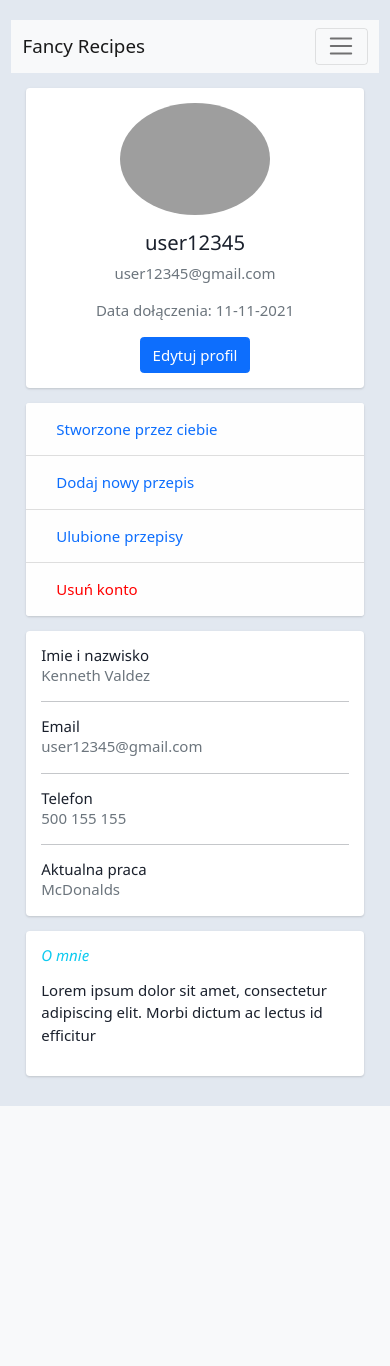
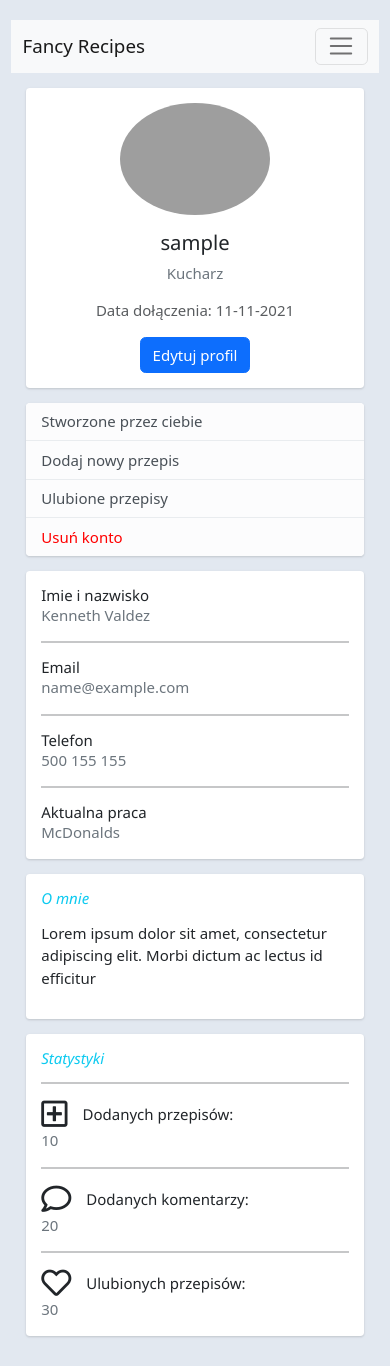
Before and after one commit to patryk0504/Fancy-Recipes, a Django app: page /profile/ in a window 390 px wide. Before the commit the page ends 1106 px from the top, so only its background shows below. Run offline with Django 3.2, Linux system fonts and the light colour scheme; the visitor is signed in with stand-in values (Sample User, id 1); some libraries are stand-ins or nearby versions; grey boxes are pictures that could not be loaded.

Commit message:
add some fixes

```diff
--- a/Fancy_Recipes/app/templates/base.html
+++ b/Fancy_Recipes/app/templates/base.html
@@ -7,6 +7,13 @@
     <title>{% block title %}{% endblock %}Fancy Recipes</title>
     <link rel="stylesheet" href="https://www.w3schools.com/w3css/4/w3.css">
     <link href="https://cdn.jsdelivr.net/npm/bootstrap@5.0.0-beta3/dist/css/bootstrap.min.css" rel="stylesheet" integrity="sha384-eOJMYsd53ii+scO/bJGFsiCZc+5NDVN2yr8+0RDqr0Ql0h+rP48ckxlpbzKgwra6" crossorigin="anonymous">
+    <link rel="stylesheet" href="https://cdn.jsdelivr.net/npm/bootstrap-icons@1.4.1/font/bootstrap-icons.css">
+
+
+    <link rel="stylesheet" href="https://use.fontawesome.com/releases/v5.11.2/css/all.css">
+    <link rel="stylesheet" href="https://fonts.googleapis.com/css?family=Roboto:300,400,500,700&display=swap">
+    <link rel="stylesheet" href="css/bootstrap.min.css">
+    <link rel="stylesheet" href="css/mdb.min.css">
 
     <link rel="stylesheet" type="text/css" href="{% static 'app/main.css' %}">
 
--- a/Fancy_Recipes/app/templates/profile.html
+++ b/Fancy_Recipes/app/templates/profile.html
@@ -10,10 +10,13 @@
                   <div class="d-flex flex-column align-items-center text-center">
                     <img src="https://cdn1.iconfinder.com/data/icons/user-avatars/57/cook-512.png" alt="Admin" class="rounded-circle" width="150">
                     <div class="mt-3">
-{#                      <h4>{{ user.username }}</h4>#}
+                      <h4>{{ user.username }}</h4>
 {#                        <p class="text-secondary">{{ user.email }}</p>#}
-                        <h4>user12345</h4>
-                        <p class="text-secondary">{{ email }}</p>
+                        {% if role == 'cook' %}
+                        <p class="text-secondary">Kucharz</p>
+                        {% else %}
+                        <p class="text-secondary">Użytkownik</p>
+                        {% endif %}
                         <p class="text-muted font-size-sm">Data dołączenia: {{ join_date }}</p>
                         <input type="button" class="btn btn-primary" onclick="location.href='{% url 'updateProfile' %}'" value="Edytuj profil" />
 
@@ -47,7 +50,7 @@
                       <h6 class="mb-0">Email</h6>
                     </div>
                     <div class="col-sm-9 text-secondary">
-                      {{ email }}
+                        {{ user.email }}
                     </div>
                   </div>
                   <hr>
@@ -81,6 +84,48 @@
                     </div>
                   </div>
                 </div>
+                  <div class="col-sm-6 mb-3">
+                  <div class="card h-100">
+                    <div class="card-body">
+                      <h6 class="d-flex align-items-center mb-3"><i class="material-icons text-info mr-2">Statystyki</i></h6>
+                      <hr>
+                      <div class="row">
+                        <div class="col-sm-7">
+                          <h6 class="mb-0" style="display: flex;align-items: center;">
+                              <i class="far fa-plus-square fa-2x"></i></i><span style="margin-left: 1rem;">Dodanych przepisów:</span>
+                          </h6>
+                        </div>
+                        <div class="col-sm-3 text-secondary" style="margin-left: auto;display: flex;align-items: center;">
+                            {{ stats.recipes_num }}
+                        </div>
+                      </div>
+
+                        <hr>
+                      <div class="row">
+                        <div class="col-sm-7">
+                          <h6 class="mb-0" style="display: flex;align-items: center;">
+                              <i class="far fa-comment fa-2x"></i></i><span style="margin-left: 1rem;">Dodanych komentarzy:</span>
+                          </h6>
+                        </div>
+                        <div class="col-sm-3 text-secondary" style="margin-left: auto;display: flex;align-items: center;">
+                            {{ stats.comments_num }}
+                        </div>
+                      </div>
+
+                        <hr>
+                      <div class="row">
+                        <div class="col-sm-7">
+                          <h6 class="mb-0" style="display: flex;align-items: center;">
+                                  <i class="far fa-heart fa-2x"></i></i><span style="margin-left: 1rem;">Ulubionych przepisów:</span>
+                          </h6>
+                        </div>
+                        <div class="col-sm-3 text-secondary" style="margin-left: auto;display: flex;align-items: center;">
+                            {{ stats.likes }}
+                        </div>
+                      </div>
+                    </div>
+                  </div>
+                  </div>
             </div>
           </div>
         </div>
--- a/Fancy_Recipes/app/templates/updateProfile.html
+++ b/Fancy_Recipes/app/templates/updateProfile.html
@@ -22,8 +22,7 @@
                 <div class="col d-flex flex-column flex-sm-row justify-content-between mb-3">
                   <div class="text-center text-sm-left mb-2 mb-sm-0">
                     <h4 class="pt-sm-2 pb-1 mb-0 text-nowrap">{{ full_name }}</h4>
-{#                      <p class="mb-0">@{{ user.username }}</p>#}
-                    <p class="mb-0">@user12345</p>
+                      <p class="mb-0">@{{ user.username }}</p>
                   </div>
                   <div class="text-center text-sm-right">
                     <span class="badge badge-secondary">administrator</span>
--- a/Fancy_Recipes/app/views.py
+++ b/Fancy_Recipes/app/views.py
@@ -40,10 +40,13 @@
         'role' : 'cook',
         'join_date' : '11-11-2021',
         'full_name' : 'Kenneth Valdez',
-        'email' : 'user12345@gmail.com',
         'phone' : '500 155 155',
         'job' : 'McDonalds',
         'about_me' : 'Lorem ipsum dolor sit amet, consectetur adipiscing elit. Morbi dictum ac lectus id efficitur',
+        'stats' : {'recipes_num' : 10,
+                   'comments_num' : 20,
+                   'likes' : 30
+                   },
     }
     return HttpResponse(template.render(context, request))
 
```
